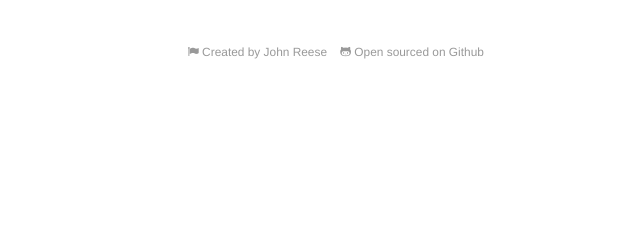
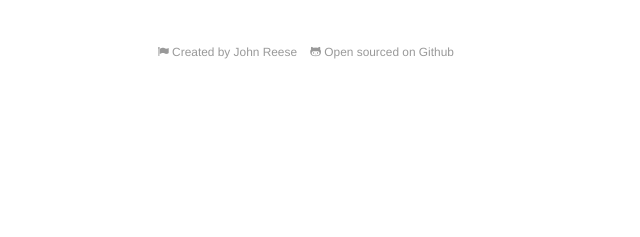
Before and after one commit to amyreese/seinfeld, a Flask app: page /search in a window 1280 px wide. Shown: the part 357-594 px from the top of the page, without its empty margins (334-974 px from the left). Run offline with Flask 2, Linux system fonts and the light colour scheme; parts of the project's set-up code (start-up, migrations or seed data) failed here and were passed over; some libraries are stand-ins or nearby versions.

Commit message:
Fix footer

```diff
--- a/templates/page.html
+++ b/templates/page.html
@@ -46,12 +46,14 @@
 		</div>
 
 		<div class="container footer">
-			<div class="span10 offset1">
-				<center><small class="muted">
-					<a href="http://noswap.com" class="muted"><i class="icon-flag"></i> Created by John Reese</a>
-					&nbsp;&nbsp;
-					<a href="https://github.com/jreese/seinfeld" class="muted"><i class="icon-github"></i> Open sourced on Github</a>
-				</small></center>
+			<div class="row">
+				<div class="span12">
+					<center><small class="muted">
+						<a href="http://noswap.com" class="muted"><i class="icon-flag"></i> Created by John Reese</a>
+						&nbsp;&nbsp;
+						<a href="https://github.com/jreese/seinfeld" class="muted"><i class="icon-github"></i> Open sourced on Github</a>
+					</small></center>
+				</div>
 			</div>
 		</div>
 
```
